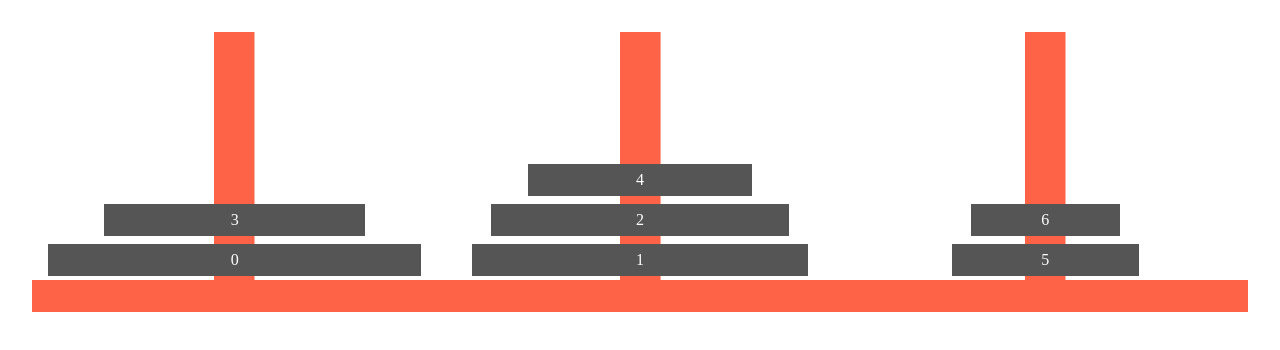
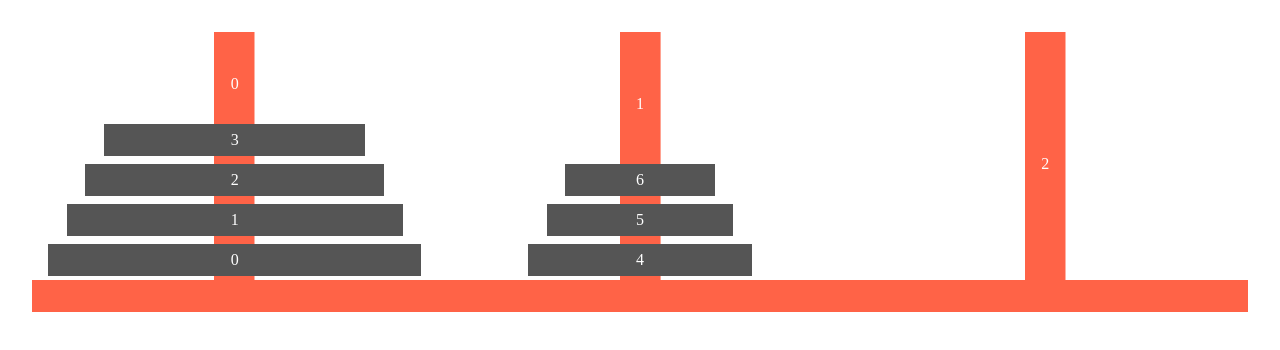
Before and after one commit to exvuma/towersOfHanoi, a website with bundled scripts: page index.html in a window 1280 px wide. Built offline with nearby package versions, Linux system fonts and the light colour scheme.

Commit message:
moveTripod working and poles styles

```diff
--- a/src/styles.css
+++ b/src/styles.css
@@ -42,6 +42,13 @@ body {
     padding: 1em 1em 0 1em;
     background: no-repeat center linear-gradient(0deg, tomato 45%, tomato 55%);
     background-size: 10%;
+}
+.pole .number{
+    align-items: center;
+    justify-content: center;
+    color:white;
+    display: flex;
+    flex: auto;
 }
 
 .disc {
--- a/src/tower.ts
+++ b/src/tower.ts
@@ -6,9 +6,7 @@ let s3: Array<number> = []
 const initGameState: GameState = {
     size: 7,
     poles: [
-        [0, 3],
-        [1, 2, 4],
-        [5, 6],
+        [0, 1, 2, 3, 4, 5, 6], [], []
     ]
 }
 const gameState: GameState = {
@@ -20,15 +18,15 @@ const gameState: GameState = {
     ]
 }
 document.addEventListener('DOMContentLoaded', _e => {
-    console.log("DOMContentLoaded")
     changeState(initGameState)
+    setTimeout(() => changeState(moveTriPod(initGameState)), 1000)
 })
 
 
 function move(state: GameState, target: number, destination: number): GameState {
     const targetDisc = state.poles[target].pop()
 
-    if (!targetDisc) {
+    if (!targetDisc && targetDisc !== 0) {
         throw new Error(`Cannot use this pole target ${target}`)
     }
 
@@ -49,13 +47,13 @@ type GameState = {
 function renderGame(state: GameState): string {
     // state = moveSmally(initGameState)
     return `<div class="poles poles-n-${state.size}">
-        ${state.poles.map(pole => renderPole(pole)).join('\n')}
+        ${state.poles.map((pole, i) => renderPole(pole, i)).join('\n')}
     </div>`
 }
 
-function renderPole(pole: number[]): string {
-    // console.log('pole rendered', pole)
+function renderPole(pole: number[], i: number): string {
     return `<div class="pole">
+        <div class="number">${i}</div>
         ${pole.slice(0).reverse().map(disc => renderDisc(disc)).join('\n')}
     </div>`
 }
@@ -71,8 +69,17 @@ function renderToDOM(html: string) {
 
 
 function changeState(newGameState: GameState) {
-    console.log('newGameState', newGameState.poles);
+    renderToDOM(renderGame(newGameState))
+}
 
 
-    renderToDOM(renderGame(newGameState))
+const moveTriPod = (state: GameState) => {
+    let i = 0;
+    for (i = 0; i < 3; i++) {
+
+    }
+    const spreadMove = move(move(move(move(move(state, 0, 1), 0, 2), 1, 2), 0, 1), 0, 0)
+    // const secMoves = spreadMove//move(move(move(spreadMove, 0, 1), 0, 2), 1, 2)
+    const secMoves = move(move(move(spreadMove, 2, 0), 2, 1), 0, 1)
+    return move(secMoves, 0, 0)
 }
```
